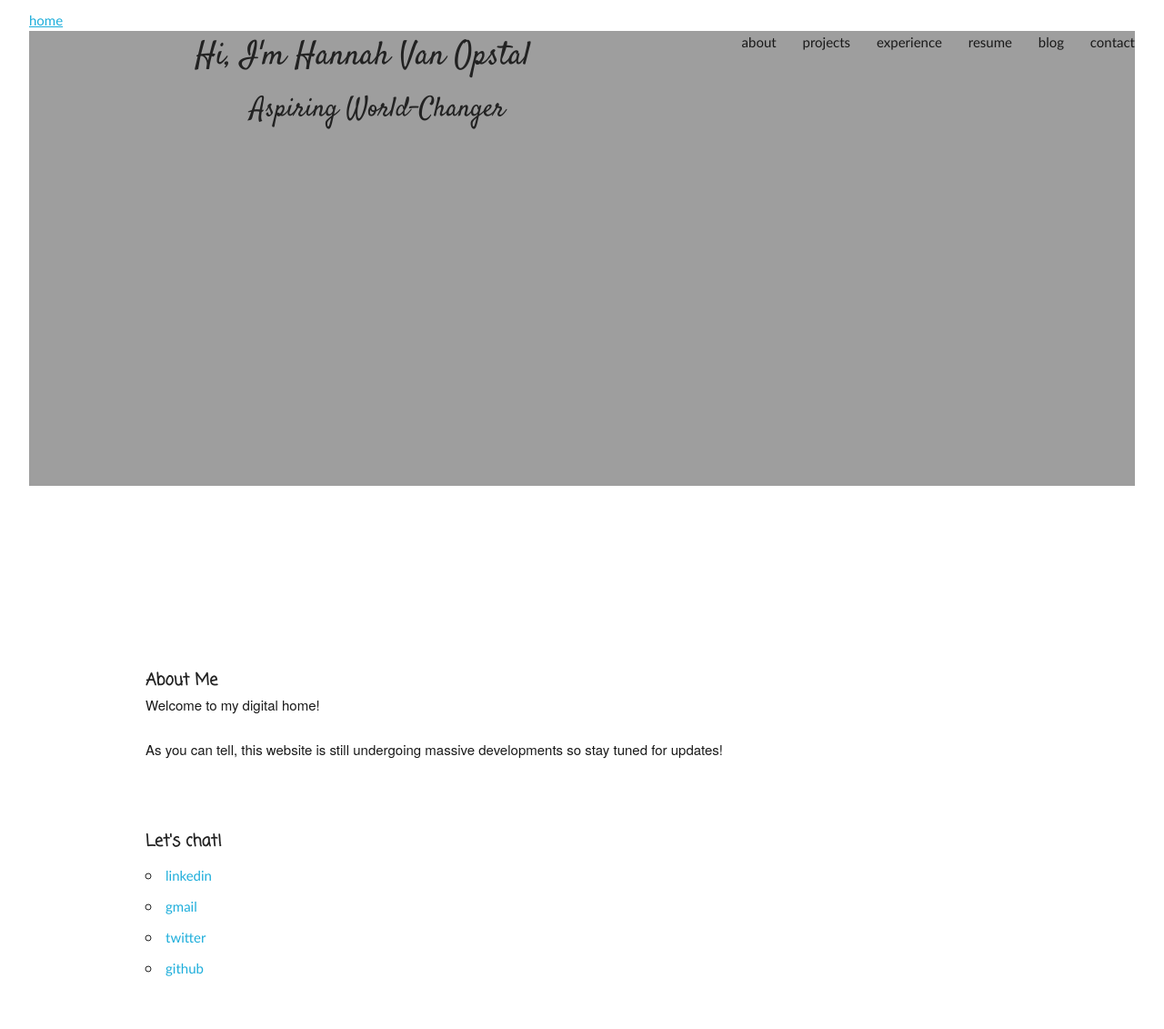
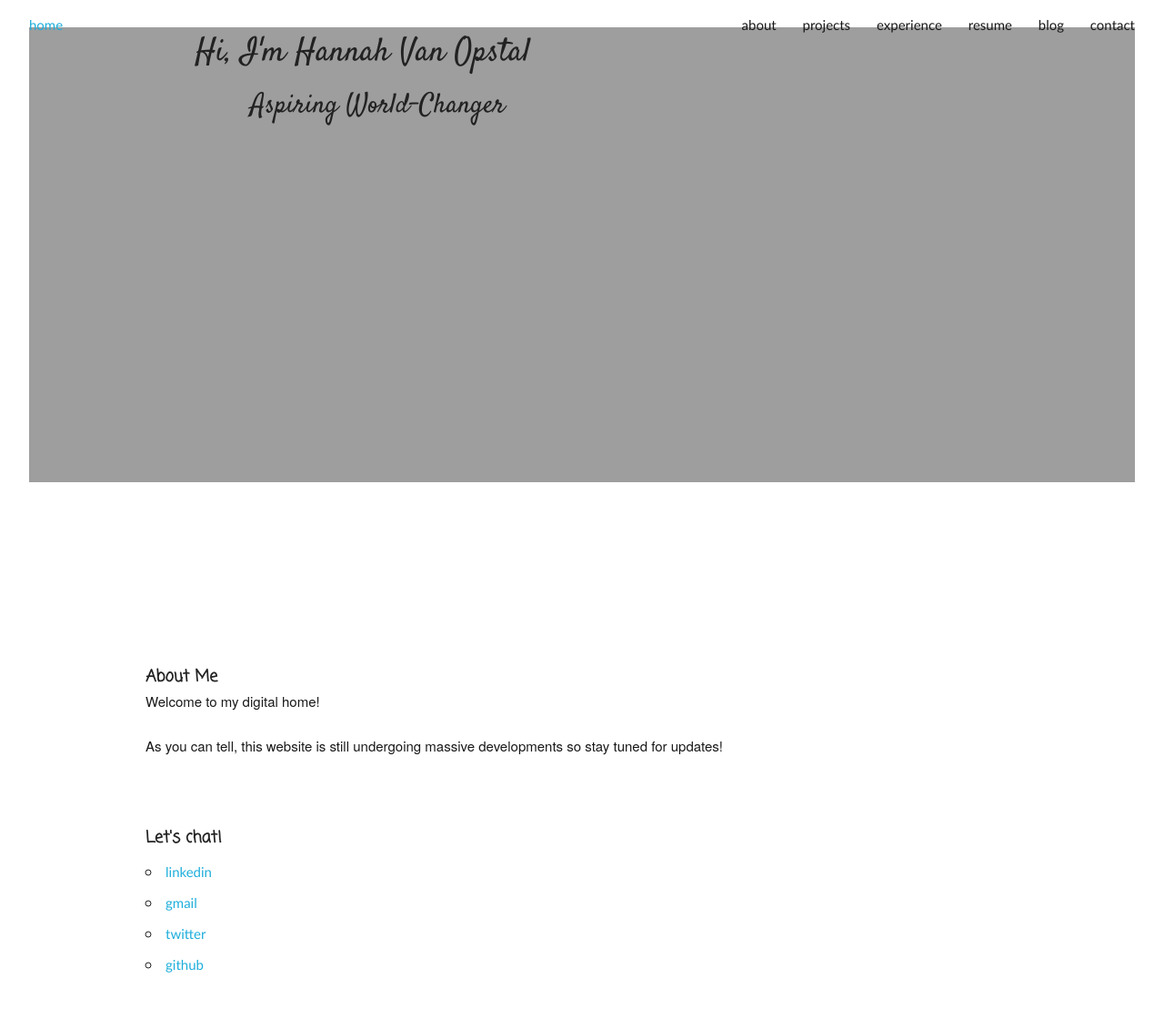
Before and after one commit to hvanopstal/hvanopstal.github.io, a Jekyll site: the page index.html, which Jekyll copies as it is, in a window 1280 px wide. Shown: the whole page at 91% size. Built offline with Jekyll 4.4.1, drawn with Linux system fonts in a browser that asks for light colours; some web fonts are replaced.

Commit message:
Update main.css

```diff
--- a/css/main.css
+++ b/css/main.css
@@ -69,13 +69,13 @@ ul.posts li {
   vertical-align: inline-block;
   text-decoration: none;
   padding: 5px 0px 15px 0;
-  display: inline;
+  <!- display: inline; -->
 }
-  .navigation-bar.home a {
+  .home a {
     text-decoration: none;
     float: left;
   }
-    .navigation-bar.home a:hover {
+    .home a:hover {
       color: #5e5e5e;
       text-decoration: none;
     }
```
